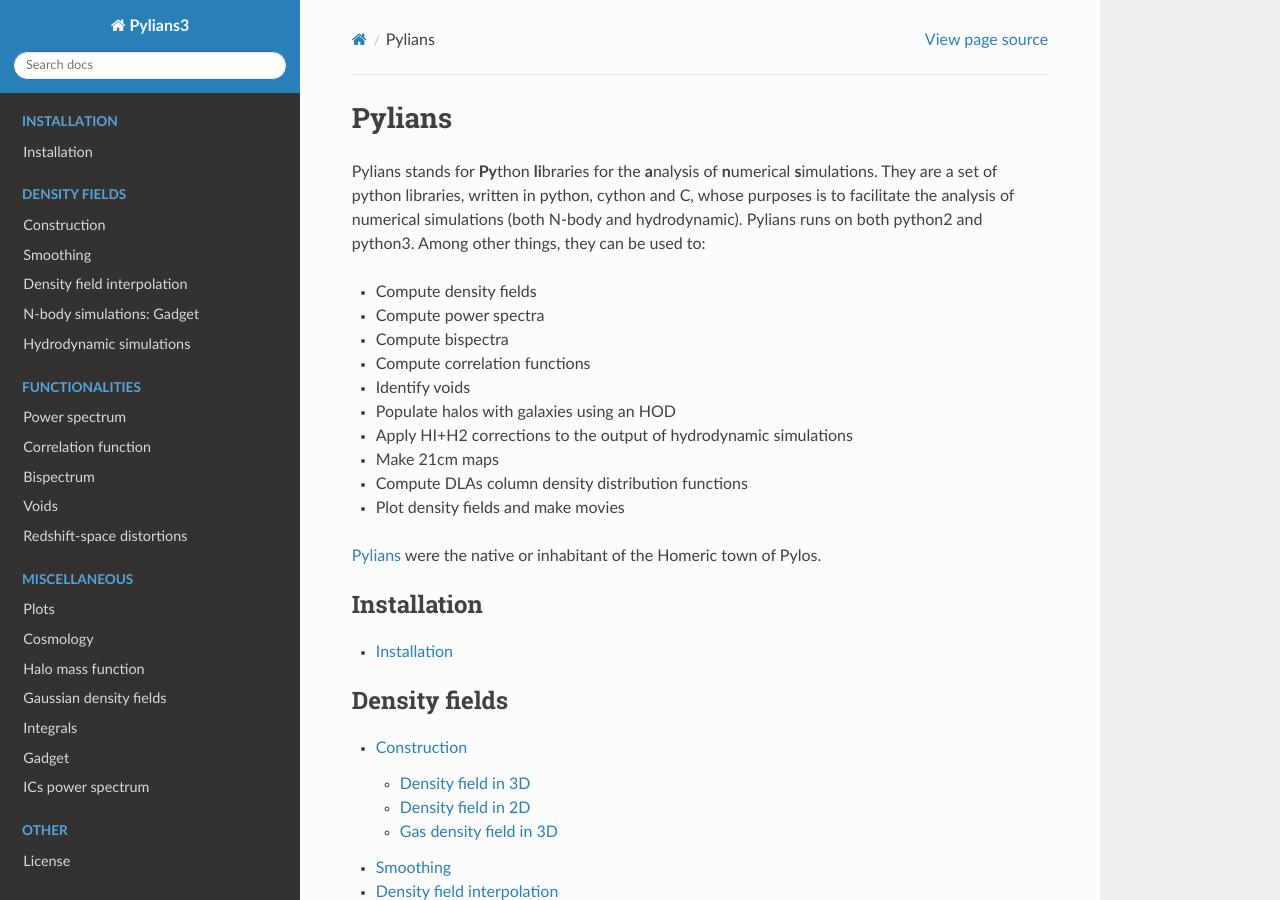
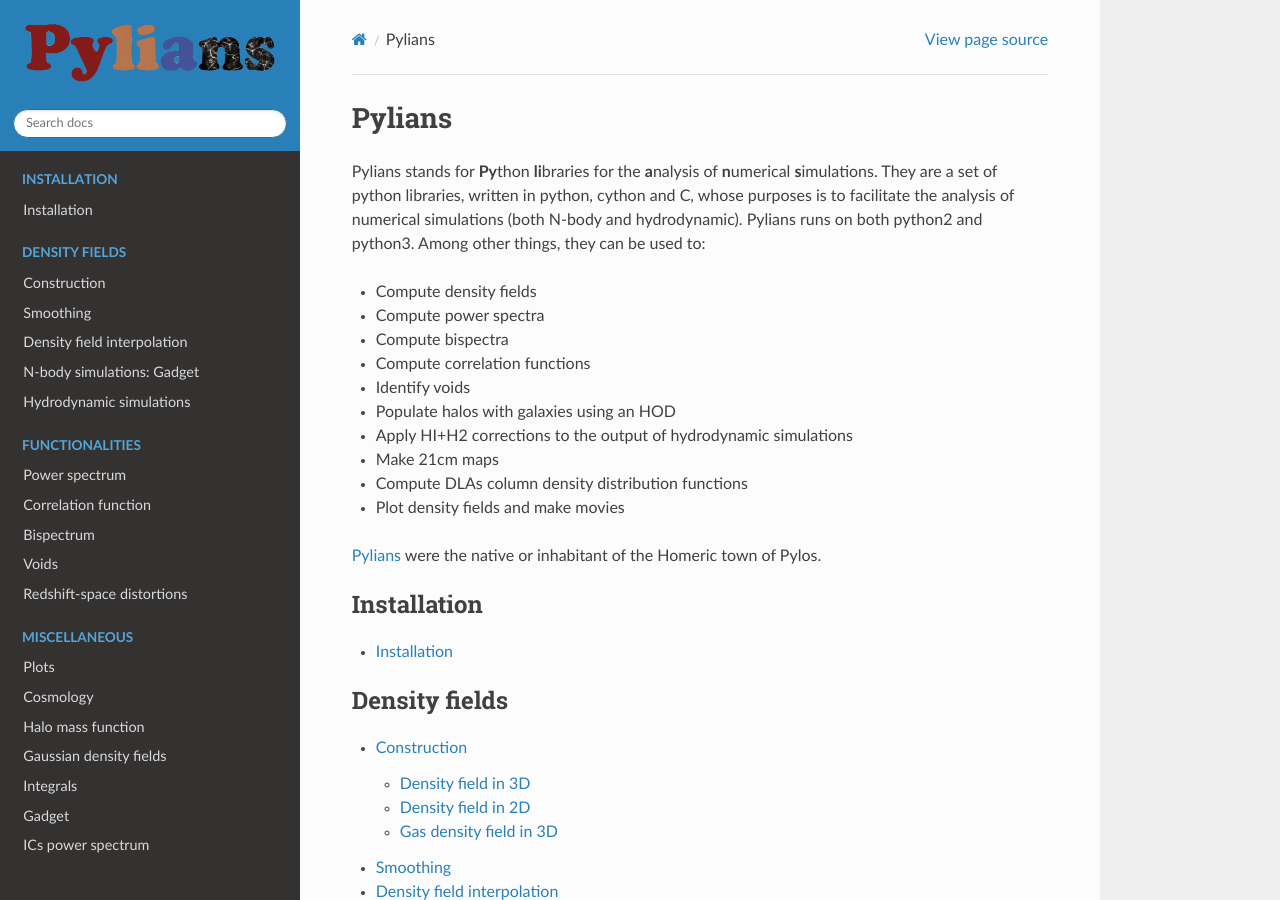
Before and after one commit to franciscovillaescusa/Pylians3, a Sphinx documentation site: the page built from docs/source/index.rst, in a window 1280 px wide and 900 px high. Built offline with Sphinx 7.4.7 and the Read the Docs theme 2.0.0, drawn with Linux system fonts in a browser that asks for light colours.

Commit message:
added logo to documentation

```diff
--- a/docs/source/conf.py
+++ b/docs/source/conf.py
@@ -59,3 +59,10 @@ html_theme = "sphinx_rtd_theme"
 # relative to this directory. They are copied after the builtin static files,
 # so a file named "default.css" will overwrite the builtin "default.css".
 html_static_path = ['_static']
+
+html_logo = 'logo.png'
+
+html_theme_options = {
+    'logo_only': True,
+    'display_version': False,
+}
```
Also changed, not shown: docs/source/logo.png (added).
